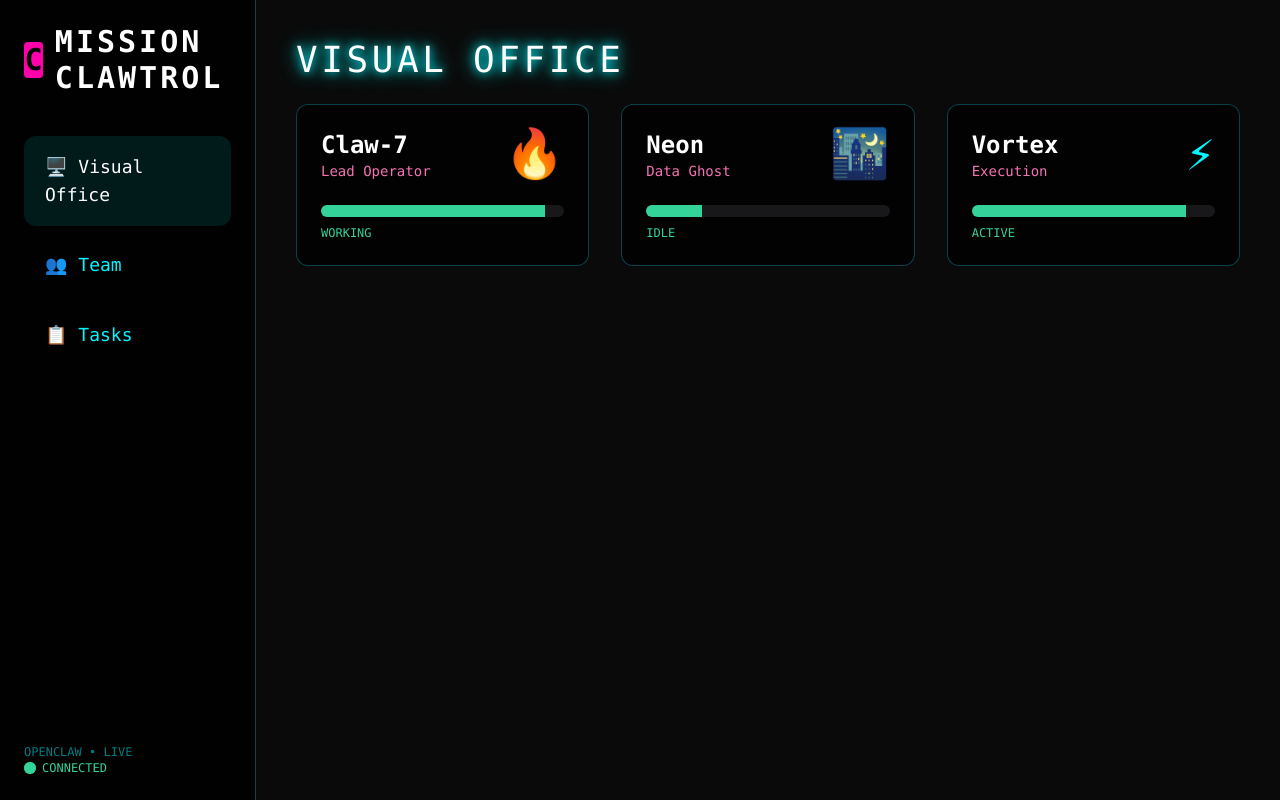
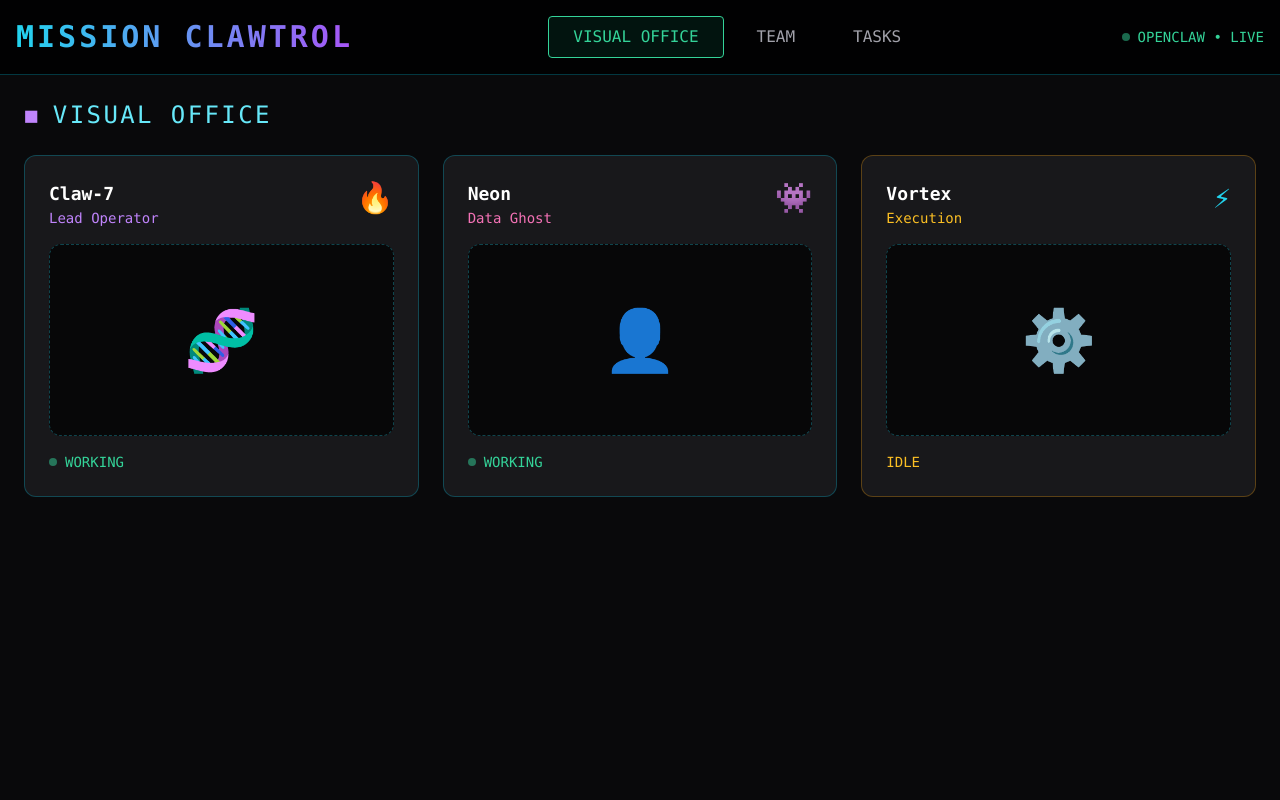
Before and after one commit to seagrams1/Mission-Clawtrol, a Vue app: page / in a window 1280 px wide. Built offline with nearby package versions, Linux system fonts and the light colour scheme; the HTML template or start-up script is replaced by a standard one.

Commit message:
Full UI overhaul - proper cyberpunk dark theme, neon styling, improved Visual Office

```diff
--- a/src/App.vue
+++ b/src/App.vue
@@ -1,56 +1,85 @@
 <template>
-  <div class="min-h-screen bg-[#0a0a0a] text-[#00f7ff] font-mono flex">
-    <!-- Sidebar -->
-    <div class="w-64 bg-black/90 border-r border-[#00f7ff]/30 p-6 flex flex-col">
-      <div class="flex items-center gap-3 mb-10">
-        <div class="w-9 h-9 bg-[#ff00aa] text-black font-bold text-3xl flex items-center justify-center rounded">C</div>
-        <h1 class="text-3xl tracking-[3px] font-bold text-white">MISSION CLAWTROL</h1>
+  <div class="min-h-screen bg-zinc-950 text-cyan-400 font-mono">
+    <!-- Header -->
+    <div class="border-b border-cyan-500/30 bg-black/80 backdrop-blur-md p-4 flex items-center justify-between">
+      <div class="flex items-center gap-3">
+        <h1 class="text-3xl font-bold tracking-widest text-transparent bg-clip-text bg-gradient-to-r from-cyan-400 to-purple-500">MISSION CLAWTROL</h1>
       </div>
-
-      <nav class="space-y-2 flex-1">
-        <button @click="currentTab = 'office'"
-                :class="{ 'bg-[#00f7ff]/10 border-[#00f7ff] text-white': currentTab === 'office' }"
-                class="w-full text-left px-5 py-4 rounded-xl border border-transparent hover:border-[#00f7ff]/50 flex items-center gap-3 text-lg transition-colors">
-          🖥️ Visual Office
-        </button>
-        <button @click="currentTab = 'team'"
-                :class="{ 'bg-[#00f7ff]/10 border-[#00f7ff] text-white': currentTab === 'team' }"
-                class="w-full text-left px-5 py-4 rounded-xl border border-transparent hover:border-[#00f7ff]/50 flex items-center gap-3 text-lg transition-colors">
-          👥 Team
-        </button>
-        <button @click="currentTab = 'tasks'"
-                :class="{ 'bg-[#00f7ff]/10 border-[#00f7ff] text-white': currentTab === 'tasks' }"
-                class="w-full text-left px-5 py-4 rounded-xl border border-transparent hover:border-[#00f7ff]/50 flex items-center gap-3 text-lg transition-colors">
-          📋 Tasks
-        </button>
-      </nav>
-
-      <div class="text-xs text-[#00f7ff]/50 mt-auto pt-8">
-        <div>OPENCLAW • LIVE</div>
-        <div class="text-emerald-400 flex items-center gap-1.5">
-          <span class="relative flex h-3 w-3">
-            <span class="animate-ping absolute inline-flex h-full w-full rounded-full bg-emerald-400 opacity-75"></span>
-            <span class="relative inline-flex rounded-full h-3 w-3 bg-emerald-400"></span>
-          </span>
-          CONNECTED
-        </div>
+      <div class="flex gap-2">
+        <button class="px-6 py-2 bg-emerald-500/10 hover:bg-emerald-500/20 border border-emerald-400 text-emerald-400 rounded font-medium transition-colors">VISUAL OFFICE</button>
+        <button class="px-6 py-2 hover:bg-zinc-800 border border-transparent text-zinc-400 hover:text-white rounded font-medium transition-colors">TEAM</button>
+        <button class="px-6 py-2 hover:bg-zinc-800 border border-transparent text-zinc-400 hover:text-white rounded font-medium transition-colors">TASKS</button>
+      </div>
+      <div class="flex items-center gap-2 text-emerald-400 text-sm">
+        <div class="w-2 h-2 bg-emerald-400 rounded-full animate-pulse"></div>
+        OPENCLAW • LIVE
       </div>
     </div>
 
-    <!-- Main Content -->
-    <div class="flex-1 p-10 overflow-auto">
-      <VisualOffice v-if="currentTab === 'office'" />
-      <TeamView v-else-if="currentTab === 'team'" />
-      <TasksView v-else-if="currentTab === 'tasks'" />
+    <div class="p-6">
+      <h2 class="text-2xl mb-6 text-cyan-300 tracking-widest flex items-center gap-3">
+        <span class="text-purple-400">◼</span> VISUAL OFFICE
+      </h2>
+
+      <!-- Visual Office Grid -->
+      <div class="grid grid-cols-3 gap-6">
+        <!-- Agent cards with cyberpunk feel -->
+        <div class="bg-zinc-900 border border-cyan-500/30 rounded-xl p-6 hover:border-purple-400 transition-all group">
+          <div class="flex justify-between items-start mb-4">
+            <div>
+              <div class="text-lg font-semibold text-white">Claw-7</div>
+              <div class="text-purple-400 text-sm">Lead Operator</div>
+            </div>
+            <div class="text-3xl">🔥</div>
+          </div>
+          <div class="h-48 bg-black/70 rounded-xl flex items-center justify-center text-6xl border border-dashed border-cyan-400/30 group-hover:border-purple-400 transition-colors">
+            🧬
+          </div>
+          <div class="mt-4 text-emerald-400 text-sm font-medium flex items-center gap-2">
+            <div class="w-2 h-2 bg-emerald-400 rounded-full animate-pulse"></div>
+            WORKING
+          </div>
+        </div>
+
+        <!-- More agent slots -->
+        <div class="bg-zinc-900 border border-cyan-500/30 rounded-xl p-6 hover:border-purple-400 transition-all">
+          <div class="flex justify-between items-start mb-4">
+            <div>
+              <div class="text-lg font-semibold text-white">Neon</div>
+              <div class="text-pink-400 text-sm">Data Ghost</div>
+            </div>
+            <div class="text-3xl">👾</div>
+          </div>
+          <div class="h-48 bg-black/70 rounded-xl flex items-center justify-center text-6xl border border-dashed border-cyan-400/30">
+            👤
+          </div>
+          <div class="mt-4 text-emerald-400 text-sm font-medium flex items-center gap-2">
+            <div class="w-2 h-2 bg-emerald-400 rounded-full animate-pulse"></div>
+            WORKING
+          </div>
+        </div>
+
+        <div class="bg-zinc-900 border border-amber-500/30 rounded-xl p-6 hover:border-amber-400 transition-all">
+          <div class="flex justify-between items-start mb-4">
+            <div>
+              <div class="text-lg font-semibold text-white">Vortex</div>
+              <div class="text-amber-400 text-sm">Execution</div>
+            </div>
+            <div class="text-3xl">⚡</div>
+          </div>
+          <div class="h-48 bg-black/70 rounded-xl flex items-center justify-center text-6xl border border-dashed border-cyan-400/30">
+            ⚙️
+          </div>
+          <div class="mt-4 text-amber-400 text-sm font-medium">IDLE</div>
+        </div>
+      </div>
     </div>
   </div>
 </template>
 
 <script setup>
-import { ref } from 'vue'
-import VisualOffice from './components/VisualOffice.vue'
-import TeamView from './components/TeamView.vue'
-import TasksView from './components/TasksView.vue'
+</script>
 
-const currentTab = ref('office')
-</script>
+<style scoped>
+/* Additional custom styles can go here */
+</style>
--- a/src/style.css
+++ b/src/style.css
@@ -1,21 +1,14 @@
-/* Mission Clawtrol - Cyberpunk Style */
 @tailwind base;
 @tailwind components;
 @tailwind utilities;
 
-body {
-  font-family: 'VT323', monospace;
-}
-
-.crt {
-  animation: crt-flicker 0.15s infinite alternate;
-}
-
-@keyframes crt-flicker {
-  0% { opacity: 1; }
-  100% { opacity: 0.98; }
+@layer base {
+  body {
+    font-family: 'Courier New', monospace;
+  }
 }
 
 .neon-text {
-  text-shadow: 0 0 10px #00f7ff, 0 0 20px #00f7ff;
+  text-shadow: 0 0 10px rgb(165 243 252),
+               0 0 20px rgb(165 243 252);
 }
```
